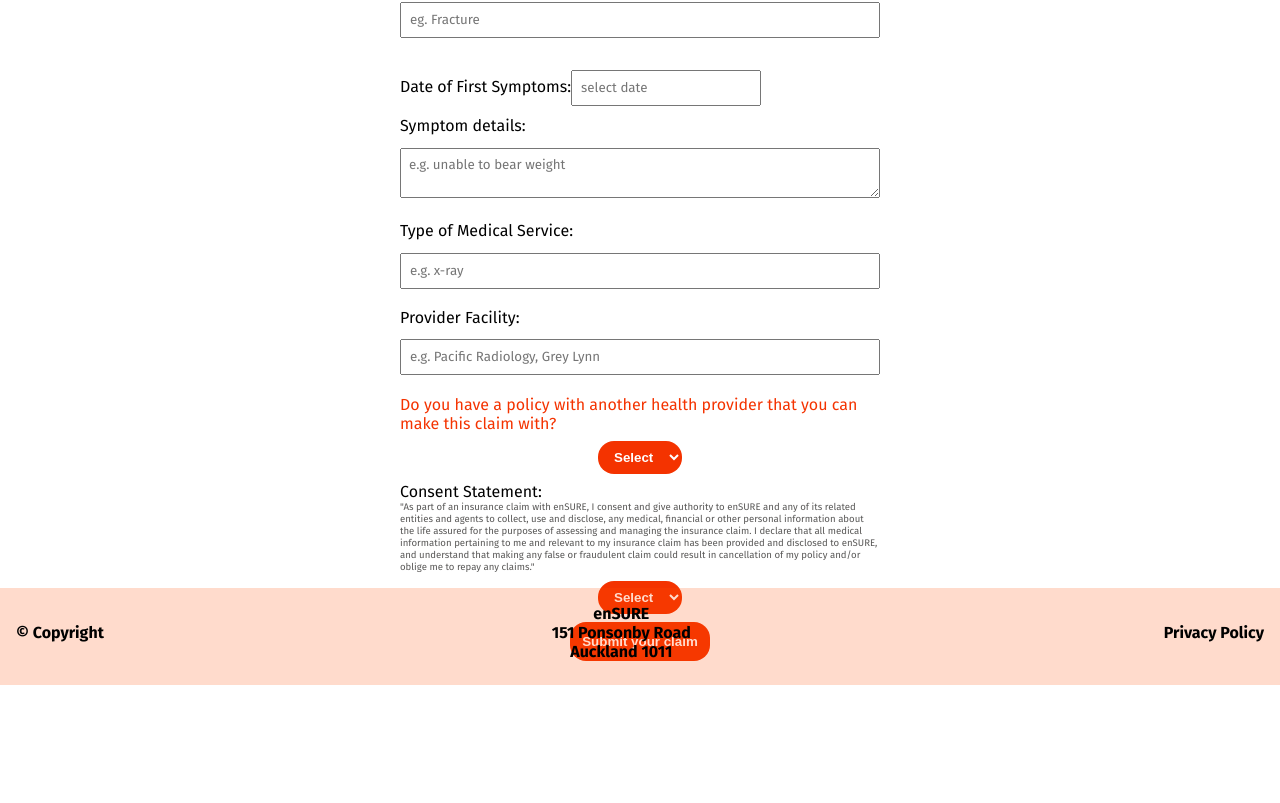
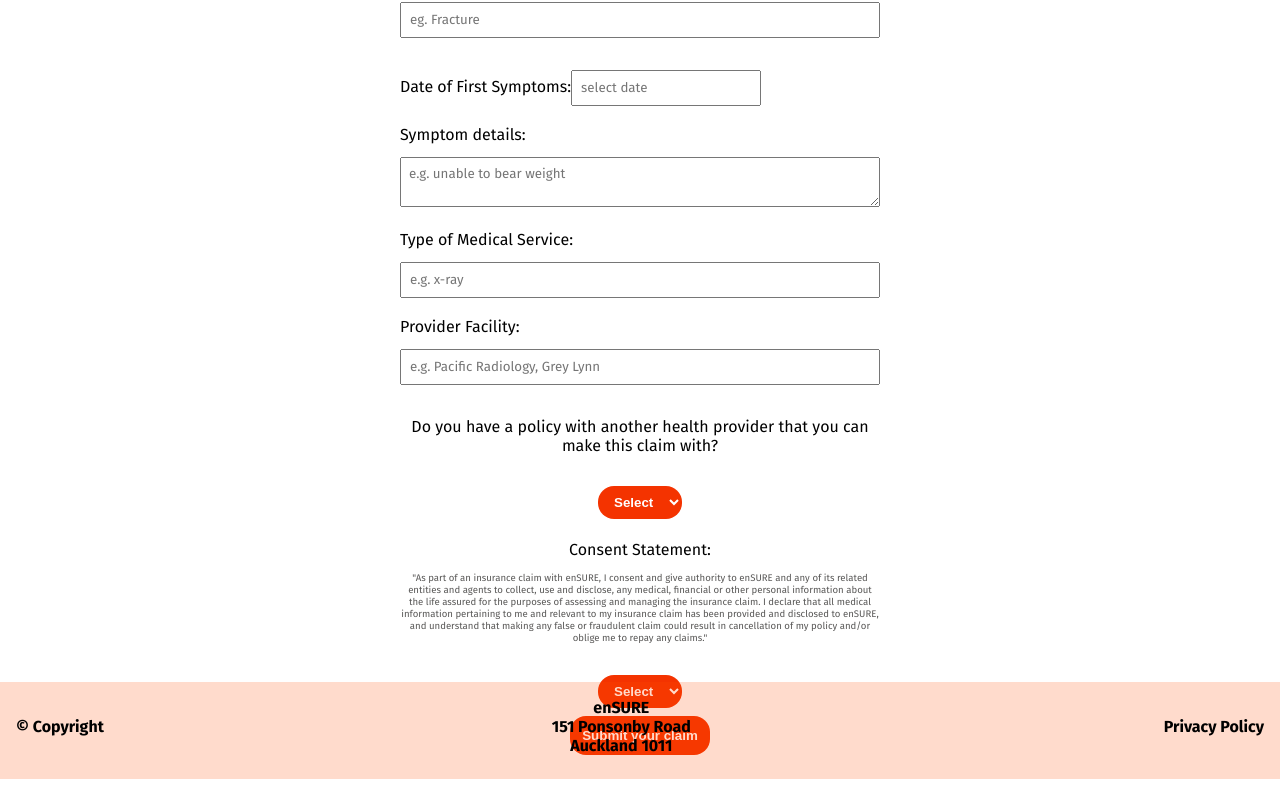
Before and after one commit to oliverEddy/claims-form, a React (Create React App) app in the folder client/: page /claims-form in a window 1280 px wide. Shown: the part 416-1219 px from the top of the page. Before the commit the page ends 1125 px from the top, so only its background shows below. Built offline with nearby package versions, Linux system fonts and the light colour scheme.

Commit message:
update classNames + Css selectors, styles added for claims form

```diff
--- a/client/src/components/InputForm.css
+++ b/client/src/components/InputForm.css
@@ -33,8 +33,16 @@ p {
 }
 
 .label-statement {
-  color: #f43300;
-  max-width: 10rem;
+  display: flex;
+  justify-content: center;
+  text-align: center;
+
+  display: inline-block;
+
+  overflow: hidden;
+  text-overflow: ellipsis;
+  margin-top: 0.8rem;
+  margin-bottom: 1.2rem;
 }
 
 .select-statement {
@@ -60,6 +68,7 @@ input {
   width: 100%;
   padding: 0.5rem;
 }
+
 .textarea {
   margin-top: 0.8rem;
   margin-bottom: 1.2rem;
@@ -70,12 +79,14 @@ input {
 }
 
 .date-picker {
-  margin-bottom: 0.6rem;
+  margin-top: 0.8rem;
+  margin-bottom: 1.2rem;
 }
 
 .consent-statement {
   color: #595857;
   font-size: 0.6rem;
+  margin-top: 0.8rem;
 }
 
 .btn-success {
--- a/client/src/components/InputForm.js
+++ b/client/src/components/InputForm.js
@@ -176,7 +176,7 @@ const InputForm = () => {
           </div>
 
           <div>
-            <label className="label" htmlFor="consentStatement">
+            <label className="label-statement" htmlFor="consentStatement">
               Consent Statement:{" "}
               <div className="consent-statement">
                 "As part of an insurance claim with enSURE, I consent and give
```
